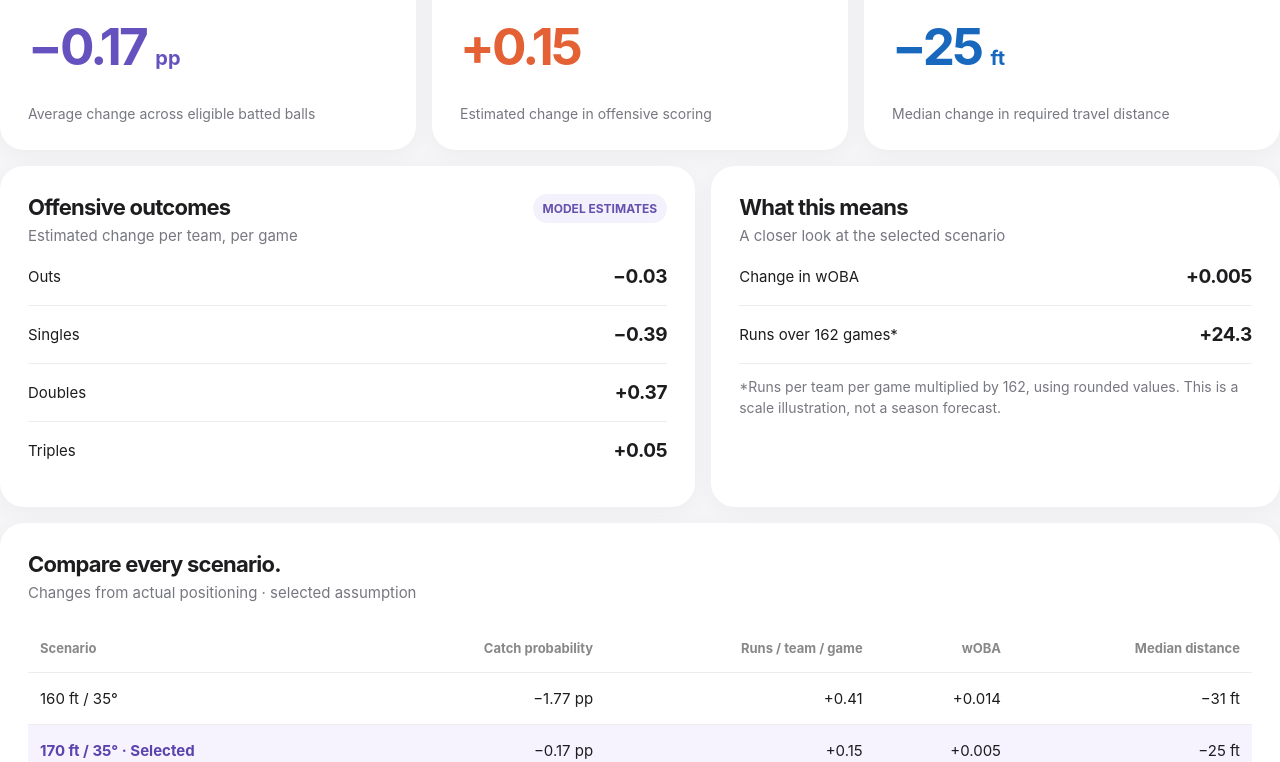
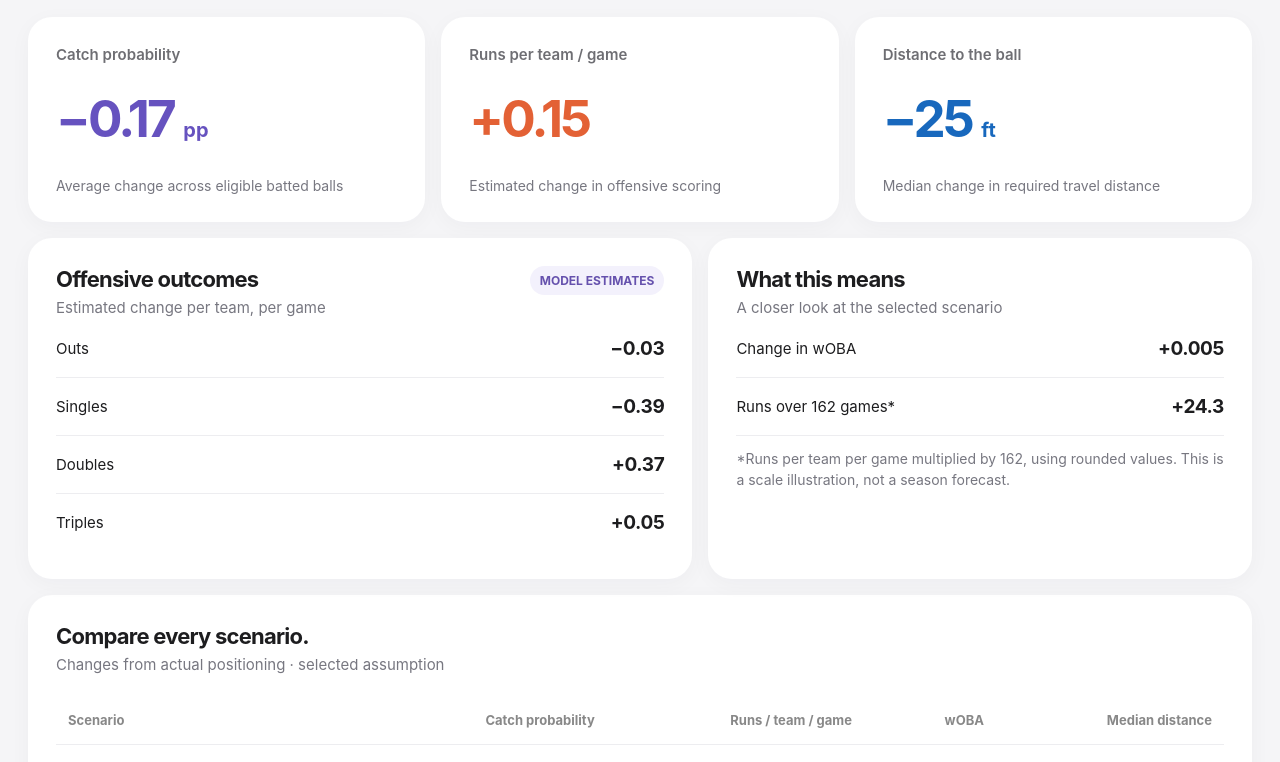
Before and after one commit to lijo201/MLBathleticism, a plain HTML site: page index.html in a window 1280 px wide. Shown: the part 691-1453 px from the top of the page. Drawn offline with Linux system fonts and the light colour scheme.

Commit message:
Restore dashboard layout container

```diff
--- a/index.html
+++ b/index.html
@@ -485,6 +485,8 @@
     </div>
   </div>
 </header>
+
+  <main class="wrap">
 
     <!-- Introduction -->
 
```
